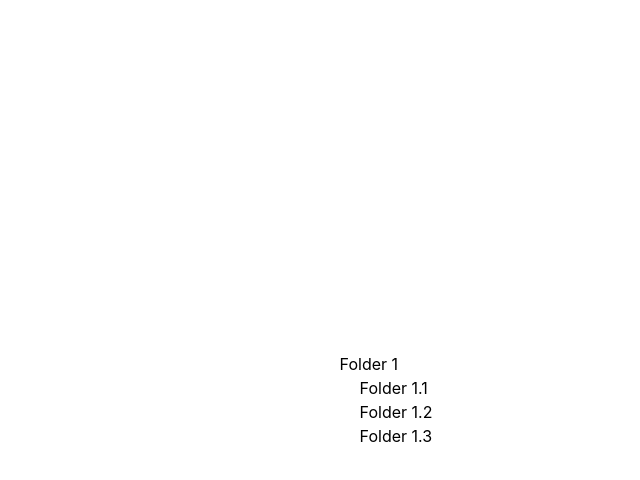
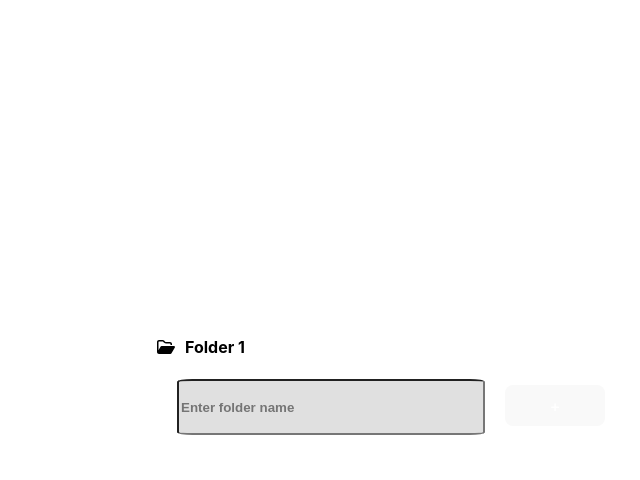
Before and after one commit to polin103109/Ollyotask1, a React (Vite) app: page / in a window 1280 px wide. Both pictures are taken after a click on the element "Folder 1". Shown: the top 480 px of the page, without its empty margins (259-899 px from the left). Built offline with nearby package versions, Linux system fonts and the light colour scheme.

Commit message:
added functionality

```diff
--- a/package.json
+++ b/package.json
@@ -10,6 +10,9 @@
     "preview": "vite preview"
   },
   "dependencies": {
+    "@fortawesome/fontawesome-svg-core": "^6.5.1",
+    "@fortawesome/free-regular-svg-icons": "^6.5.1",
+    "@fortawesome/react-fontawesome": "^0.2.0",
     "react": "^18.2.0",
     "react-dom": "^18.2.0",
     "react-router-dom": "^6.21.1"
--- a/src/Folder.jsx
+++ b/src/Folder.jsx
@@ -1,28 +1,56 @@
 import React, { useState } from "react";
+import { FontAwesomeIcon } from "@fortawesome/react-fontawesome";
+import { faFolderOpen } from "@fortawesome/free-regular-svg-icons";
 import "./folder.css";
-export default function Folder( {folderTree }) {
+
+export default function Folder({ folderTree }) {
   const [isVisible, setIsVisible] = useState(false);
+  const [newFolderName, setNewFolderName] = useState(""); // Track new folder name
+  const [folders, setFolders] = useState([]);
+
   const expand = () => {
     setIsVisible(!isVisible);
   };
 
+  const handleCreateFolder = () => {
+
+    const newFolder = {
+      name: newFolderName,
+      children: []
+    };
+
+    setFolders([...folders, newFolder]);
+    setNewFolderName("");
+  };
+
+
   return (
-    <div className="mainfolder" >
+    <div className="mainfolder">
+       <FontAwesomeIcon icon={faFolderOpen} />
 
-    <span onClick={expand}>{folderTree.name}</span>
-    {isVisible ? (
-      folderTree.children.map((child,index) => {
-        return (
-          <div className="childfolder">
-           <Folder folderTree={child}
-           id={index}/>
-          </div>
-        );
-      })
-    ) : (
-      <>
-      </>
-    )}
-  </div>
+    <span className="maintitle" onClick={expand}>{folderTree.name}</span>
+      {isVisible && (
+        <div>
+          <div className="create-folder">
+       <input
+              type="text"
+              value={newFolderName}
+
+              onChange={(e) => setNewFolderName(e.target.value)}
+              placeholder="Enter folder name"
+            />
+           <button onClick={handleCreateFolder}>+</button>
+         </div>
+
+          {folders.map((child, index) => (
+            <div className="childfolder" key={index}>
+
+              <Folder folderTree={child} key={index} />
+            </div>
+          ))}
+
+        </div>
+      )}
+    </div>
   );
 }
--- a/src/folder.css
+++ b/src/folder.css
@@ -1,6 +1,42 @@
 .mainfolder{
-    padding-left: 10px;
+
+    padding-bottom: 10px;
+
+}
+.maintitle{
+    margin-left: 10px;
 }
 .childfolder{
+    display: flex;
+    align-items: center;
+    justify-content: center;
     padding-left: 10px;
+    padding-bottom: 10px;
+
+    border-radius: 25px;
+    margin: 10px;
+    max-width: 100%;
+
 }
+button{
+    background-color: greenyellow;
+}
+.FontAwesomeIcon{
+  margin: 5px;
+}
+
+
+
+
+  .mainfolder span {
+    cursor: pointer;
+    font-weight: bold;
+
+  }
+
+
+
+
+  .childfolder .mainfolder {
+    margin-left: 20px;
+  }
```
Also changed, not shown: src/components/header.jsx (added, +9 -0 lines), 1 other file (tests, documents, lock files or other folders).
